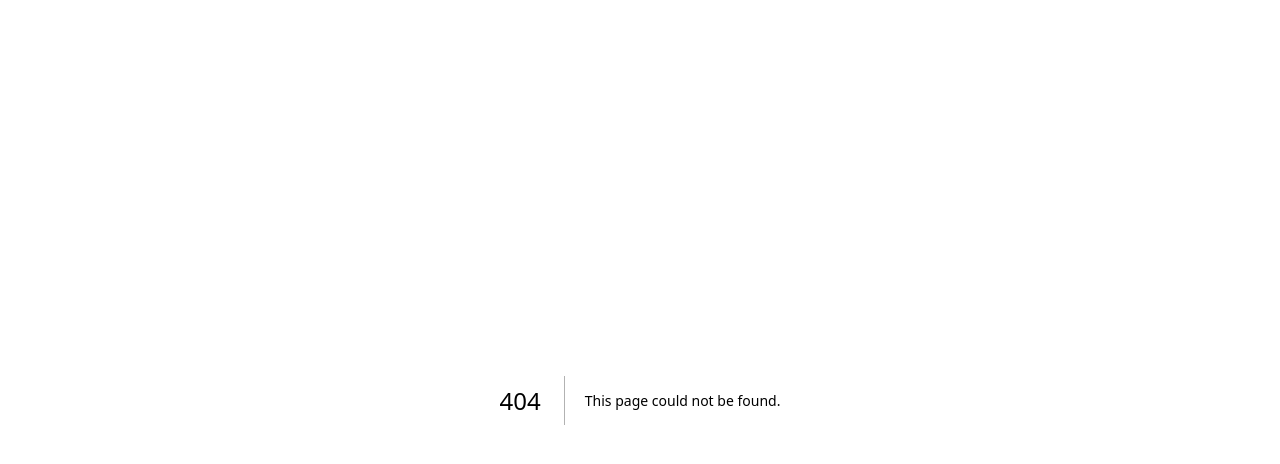
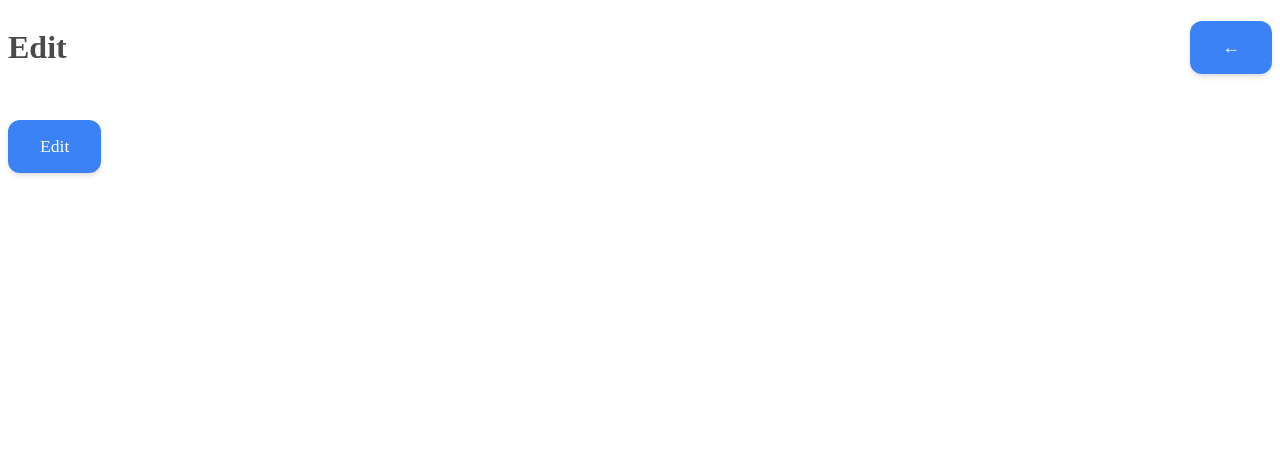
Before and after one commit to cddin/notes, a Next.js app: page /view in a window 1280 px wide. Before the commit this address had no page. Shown: the top 464 px of the page. Built offline with nearby package versions, Linux system fonts and the light colour scheme.

Commit message:
add view page

```diff
--- a/src/app/dashboard/page.tsx
+++ b/src/app/dashboard/page.tsx
@@ -39,7 +39,7 @@ export default function EditPage() {
 
   const onEditHandler = async (note: Note) => {
     dispatch(setEditNote(note));
-    router.push('/edit');
+    router.push('/view');
   };
 
   if (!isMounted) return null;
--- /dev/null
+++ b/src/app/view/page.tsx
@@ -0,0 +1,43 @@
+'use client';
+
+// import Button from '@/components/Button';
+import { useEffect, useState } from 'react';
+import { ActionContainer, Container, Header, Title } from './styles';
+import { useAppSelector } from '@/store/hooks';
+import { Note } from '@/types/note';
+import LinkButton from '@/components/LinkButton';
+import HtmlClamp from '@/components/HtmlRenderer';
+export default function ViewPage() {
+  const [isMounted, setIsMounted] = useState(false);
+  const { editNote } = useAppSelector((state: { notes: { editNote: Note | null } }) => ({
+    editNote: state.notes.editNote,
+  }));
+
+  useEffect(() => {
+    setIsMounted(true);
+  }, []);
+
+
+
+  if (!isMounted) return null;
+
+  return (
+    <Container>
+      <Header>
+        <Title>Edit</Title>
+        <LinkButton href="/dashboard">
+          ←
+        </LinkButton>
+      </Header>
+      <ActionContainer>
+        <LinkButton href="/edit">Edit</LinkButton>
+      </ActionContainer>
+      {editNote && (
+        <div>
+          <h1>{editNote.title}</h1>
+          <HtmlClamp html={editNote.content} lines={100} />
+        </div>
+      )}
+    </Container>
+  );
+}
--- /dev/null
+++ b/src/app/view/styles.ts
@@ -0,0 +1,37 @@
+import { styled } from "styled-components";
+
+export const Container = styled.main`
+  min-height: 100vh;
+  background-color: ${({ theme }) => theme.colors.background};
+  color: ${({ theme }) => theme.colors.text};
+  padding: 0;
+`;
+
+export const Header = styled.div`
+  display: flex;
+  align-items: center;
+  justify-content: space-between;
+  margin-bottom: 2rem;
+  max-width: 4xl;
+  margin: 0 auto 2rem;
+`;
+
+export const Title = styled.h1`
+  font-size: 2rem;
+  font-weight: 700;
+  color: ${({ theme }) => theme.colors.textSecondary};
+`;
+
+export const DashboardGrid = styled.div`
+  display: grid;
+  grid-template-columns: repeat(auto-fit, minmax(298px, 1fr));
+  gap: 2rem;
+  max-width: 4xl;
+  margin: 0 auto;
+`;
+
+export const ActionContainer = styled.div`
+  margin-top: 2rem;
+  margin-bottom: 2rem;
+  display: flex;
+`;
--- a/src/components/NoteForm/index.tsx
+++ b/src/components/NoteForm/index.tsx
@@ -14,6 +14,7 @@ const Form = styled.form`
   background: white;
   border-radius: 0.75rem;
   box-shadow: 0 4px 6px -1px rgba(0, 0, 0, 0.1);
+  color: black;
 `;
 
 const FormGroup = styled.div`
```
